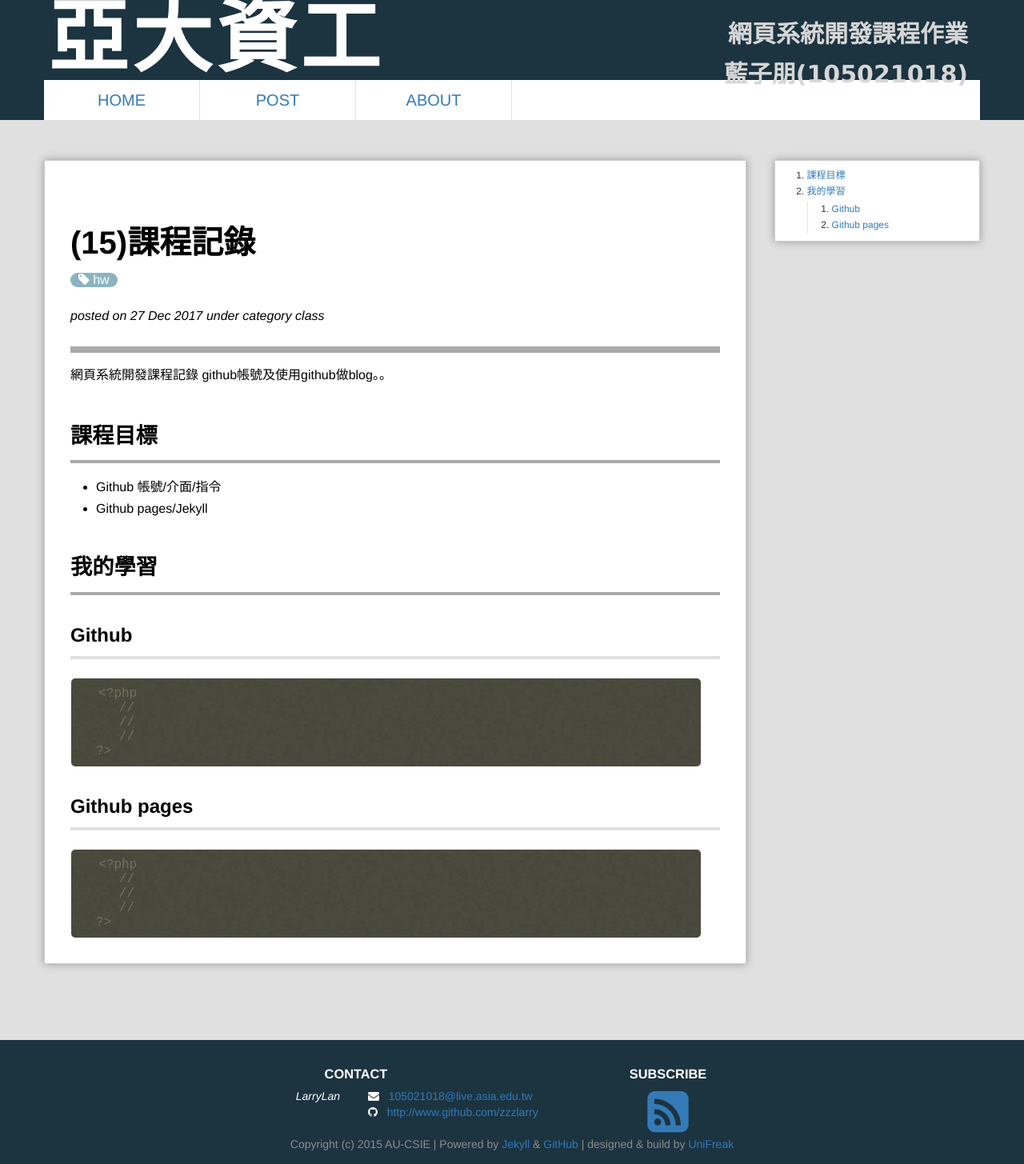
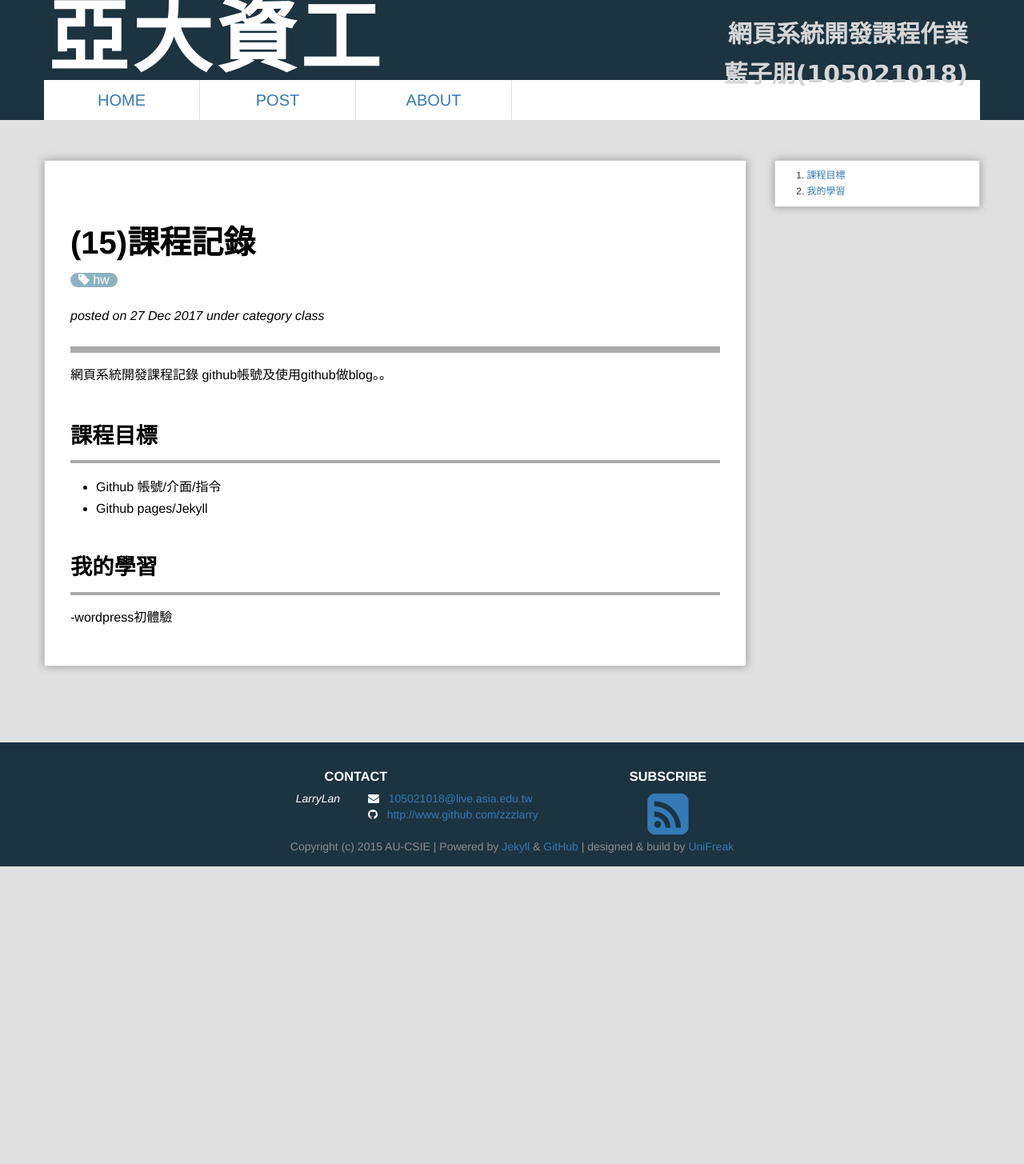
Before and after one commit to zzzlarry/webcourse, a Jekyll site: the page built from _posts/2017-12-27-Class15.md, in a window 1280 px wide. Shown: the whole page at 80% size. Built offline with Jekyll 4.4.1, drawn with Linux system fonts in a browser that asks for light colours; Markdown is read by kramdown in place of the engine named in the settings; comment, search, counter and statistics services are not loaded; after the commit the page ends 1083 px from its top, so only the background shows below that.

Commit message:
Update 2017-12-27-Class15.md

````diff
--- a/_posts/2017-12-27-Class15.md
+++ b/_posts/2017-12-27-Class15.md
@@ -14,27 +14,8 @@ github帳號及使用github做blog。。
 - Github pages/Jekyll
 
 # 我的學習
+-wordpress初體驗
 
-##Github
-
-
-
-```php
-<?php
-   //
-   //
-   //
-?>
-```
-##Github pages
-
-```php
-<?php
-   //
-   //
-   //
-?>
-```
 
 
 [1]: https://github.com/        "GitHub"
````
